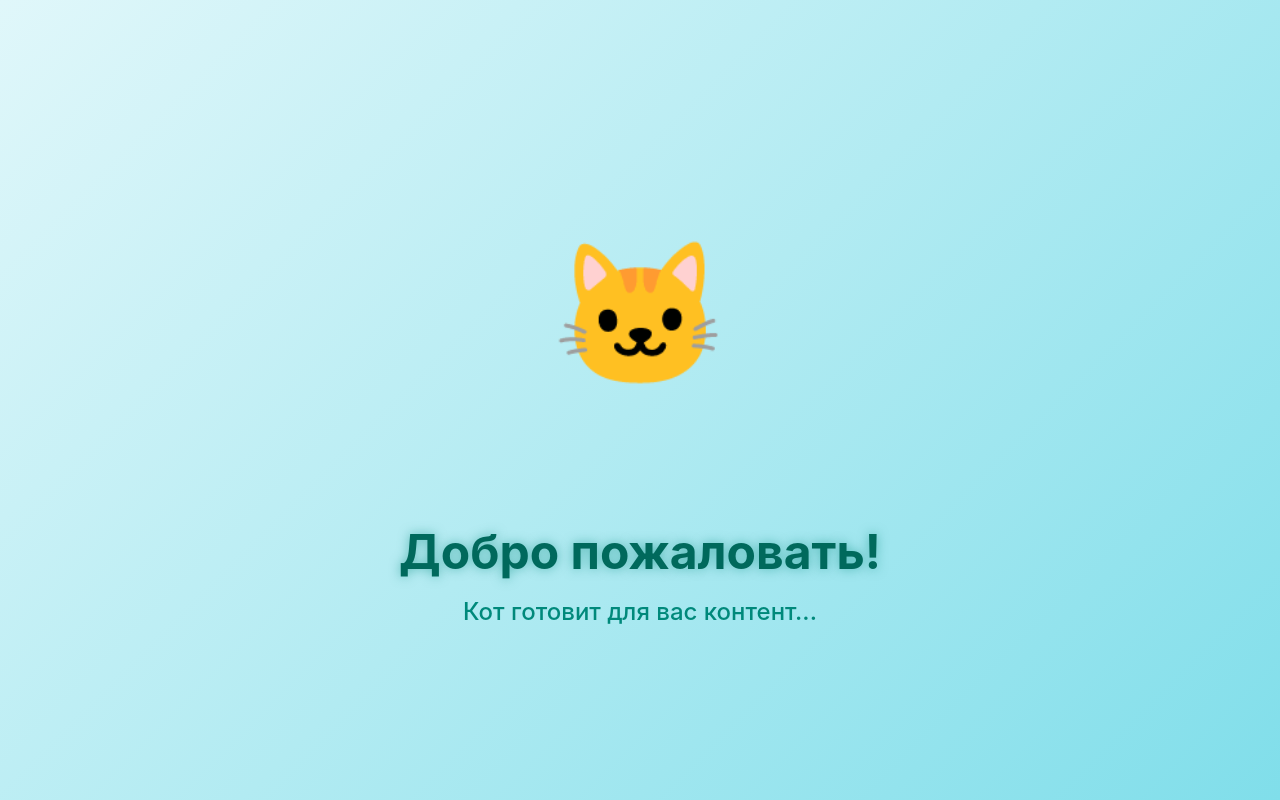
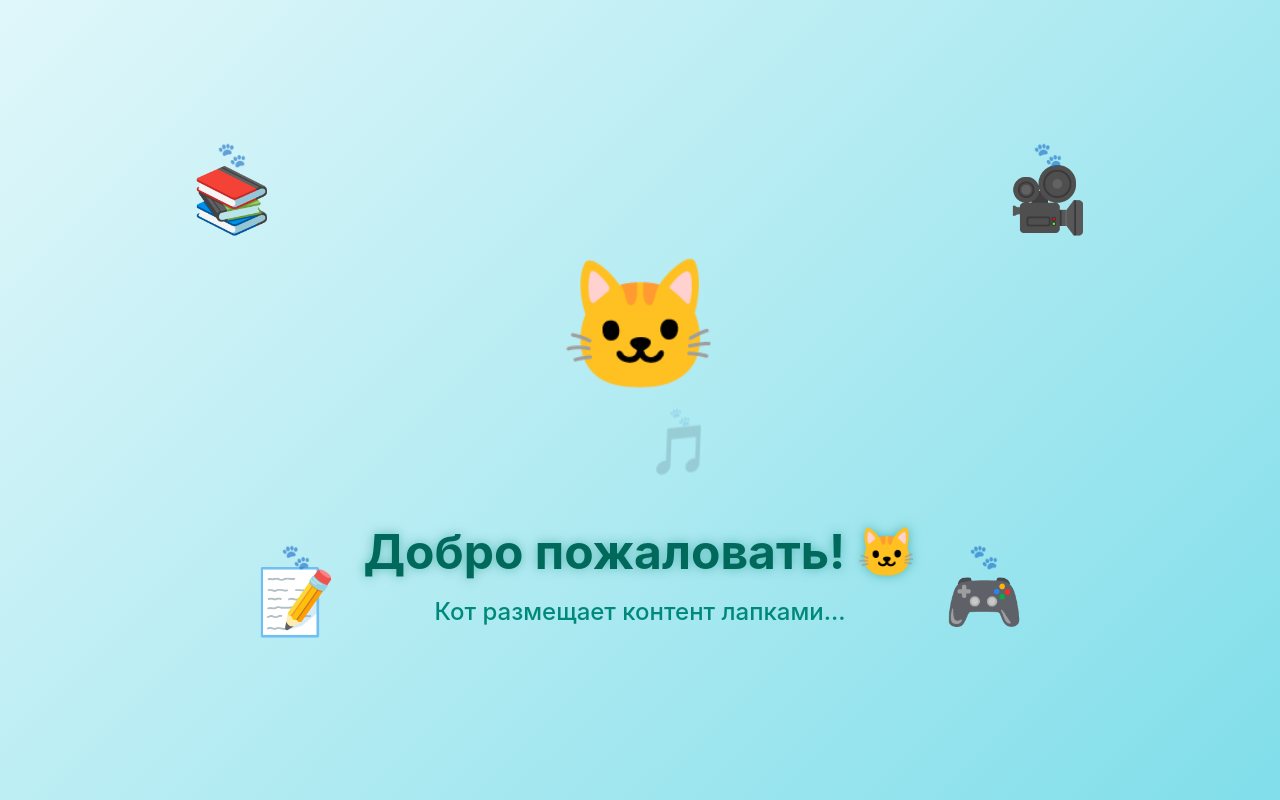
Before and after one commit to ekaaaaaat/Multimedia_testing, a React (Vite) app: page / in a window 1280 px wide. Shown: the top 800 px of the page. Built offline with nearby package versions, Linux system fonts and the light colour scheme.

Commit message:
Improve intro animation: cat places content items with paws sequentially

```diff
--- a/src/components/Intro.css
+++ b/src/components/Intro.css
@@ -80,14 +80,21 @@
   transform: rotate(30deg);
 }
 
-.left-paw.stage-1 {
+.left-paw.stage-1,
+.left-paw.stage-3 {
   opacity: 1;
-  animation: pawLeft 1.5s ease;
+  animation: pawLeft 1s ease;
 }
 
-.right-paw.stage-2 {
+.right-paw.stage-2,
+.right-paw.stage-4 {
   opacity: 1;
-  animation: pawRight 1.5s ease;
+  animation: pawRight 1s ease;
+}
+
+.left-paw.stage-5 {
+  opacity: 1;
+  animation: pawCenter 1s ease;
 }
 
 .paw-print {
@@ -132,6 +139,48 @@
   color: #b2ebf2;
 }
 
+.content-item-placed {
+  position: absolute;
+  opacity: 0;
+  animation: itemPlaced 0.8s ease forwards;
+  z-index: 5;
+}
+
+.content-item-placed .content-emoji {
+  font-size: 4rem;
+  animation: emojiBounce 0.6s ease;
+}
+
+.content-item-placed .paw-mark {
+  position: absolute;
+  top: -20px;
+  left: 50%;
+  transform: translateX(-50%);
+  font-size: 1.5rem;
+  opacity: 0.6;
+  animation: pawMarkAppear 0.5s ease;
+}
+
+.item-1 {
+  animation-delay: 0.3s;
+}
+
+.item-2 {
+  animation-delay: 0.3s;
+}
+
+.item-3 {
+  animation-delay: 0.3s;
+}
+
+.item-4 {
+  animation-delay: 0.3s;
+}
+
+.item-5 {
+  animation-delay: 0.3s;
+}
+
 .content-appearing {
   position: absolute;
   top: 50%;
@@ -143,6 +192,7 @@
   justify-content: center;
   opacity: 0;
   animation: contentAppear 1s ease forwards;
+  animation-delay: 0.5s;
 }
 
 .content-item {
@@ -217,6 +267,64 @@
   100% {
     transform: rotate(30deg) translateX(0) translateY(0);
     opacity: 0.7;
+  }
+}
+
+@keyframes pawCenter {
+  0% {
+    transform: rotate(-30deg) translateX(0) translateY(0);
+    opacity: 0;
+  }
+  30% {
+    opacity: 1;
+  }
+  50% {
+    transform: rotate(-10deg) translateX(30px) translateY(-40px);
+  }
+  100% {
+    transform: rotate(-30deg) translateX(0) translateY(0);
+    opacity: 0.7;
+  }
+}
+
+@keyframes itemPlaced {
+  0% {
+    opacity: 0;
+    transform: scale(0) translateY(50px);
+  }
+  50% {
+    transform: scale(1.2) translateY(-10px);
+  }
+  100% {
+    opacity: 1;
+    transform: scale(1) translateY(0);
+  }
+}
+
+@keyframes emojiBounce {
+  0% {
+    transform: scale(0) rotate(0deg);
+  }
+  50% {
+    transform: scale(1.3) rotate(10deg);
+  }
+  100% {
+    transform: scale(1) rotate(0deg);
+  }
+}
+
+@keyframes pawMarkAppear {
+  0% {
+    opacity: 0;
+    transform: translateX(-50%) scale(0);
+  }
+  50% {
+    opacity: 1;
+    transform: translateX(-50%) scale(1.2);
+  }
+  100% {
+    opacity: 0.6;
+    transform: translateX(-50%) scale(1);
   }
 }
 
--- a/src/components/Intro.jsx
+++ b/src/components/Intro.jsx
@@ -6,21 +6,67 @@ const Intro = ({ onComplete }) => {
   const { theme } = useTheme()
   const [stage, setStage] = useState(0)
   const [showContent, setShowContent] = useState(false)
+  const [placedItems, setPlacedItems] = useState([])
+
+  const contentItems = [
+    { id: 1, emoji: '📚', position: { top: '20%', left: '15%' } },
+    { id: 2, emoji: '🎥', position: { top: '20%', right: '15%' } },
+    { id: 3, emoji: '📝', position: { bottom: '20%', left: '20%' } },
+    { id: 4, emoji: '🎮', position: { bottom: '20%', right: '20%' } },
+    { id: 5, emoji: '🎵', position: { top: '50%', left: '50%', transform: 'translate(-50%, -50%)' } }
+  ]
 
   useEffect(() => {
-    const timer = setTimeout(() => {
-      if (stage < 3) {
-        setStage(stage + 1)
-      } else {
+    if (stage === 0) {
+      // Показываем кота
+      const timer = setTimeout(() => setStage(1), 500)
+      return () => clearTimeout(timer)
+    } else if (stage === 1) {
+      // Левая лапа размещает первый элемент
+      const timer = setTimeout(() => {
+        setPlacedItems([contentItems[0]])
+        setStage(2)
+      }, 1000)
+      return () => clearTimeout(timer)
+    } else if (stage === 2) {
+      // Правая лапа размещает второй элемент
+      const timer = setTimeout(() => {
+        setPlacedItems([...placedItems, contentItems[1]])
+        setStage(3)
+      }, 1000)
+      return () => clearTimeout(timer)
+    } else if (stage === 3) {
+      // Левая лапа размещает третий элемент
+      const timer = setTimeout(() => {
+        setPlacedItems([...placedItems, contentItems[2]])
+        setStage(4)
+      }, 1000)
+      return () => clearTimeout(timer)
+    } else if (stage === 4) {
+      // Правая лапа размещает четвертый элемент
+      const timer = setTimeout(() => {
+        setPlacedItems([...placedItems, contentItems[3]])
+        setStage(5)
+      }, 1000)
+      return () => clearTimeout(timer)
+    } else if (stage === 5) {
+      // Кот размещает последний элемент в центре
+      const timer = setTimeout(() => {
+        setPlacedItems([...placedItems, contentItems[4]])
+        setStage(6)
+      }, 1000)
+      return () => clearTimeout(timer)
+    } else if (stage === 6) {
+      // Показываем все элементы и завершаем
+      const timer = setTimeout(() => {
         setShowContent(true)
         setTimeout(() => {
           onComplete()
-        }, 1000)
-      }
-    }, 1500)
-
-    return () => clearTimeout(timer)
-  }, [stage, onComplete])
+        }, 1500)
+      }, 500)
+      return () => clearTimeout(timer)
+    }
+  }, [stage, placedItems])
 
   return (
     <div className={`intro-overlay ${theme} ${showContent ? 'fade-out' : ''}`}>
@@ -37,11 +83,24 @@ const Intro = ({ onComplete }) => {
           </div>
         </div>
 
-        <div className={`intro-content stage-${stage}`}>
-          <h1 className="intro-title">Добро пожаловать!</h1>
-          <p className="intro-text">Кот готовит для вас контент...</p>
+        <div className={`intro-content stage-${stage >= 1 ? '1' : '0'}`}>
+          <h1 className="intro-title">Добро пожаловать! 🐱</h1>
+          <p className="intro-text">Кот размещает контент лапками...</p>
         </div>
 
+        {/* Элементы, которые кот размещает лапами */}
+        {placedItems.map((item, index) => (
+          <div
+            key={item.id}
+            className={`content-item-placed item-${item.id}`}
+            style={item.position}
+          >
+            <div className="content-emoji">{item.emoji}</div>
+            <div className="paw-mark">🐾</div>
+          </div>
+        ))}
+
+        {/* Все элементы в конце */}
         {showContent && (
           <div className="content-appearing">
             <div className="content-item">📚</div>
```
